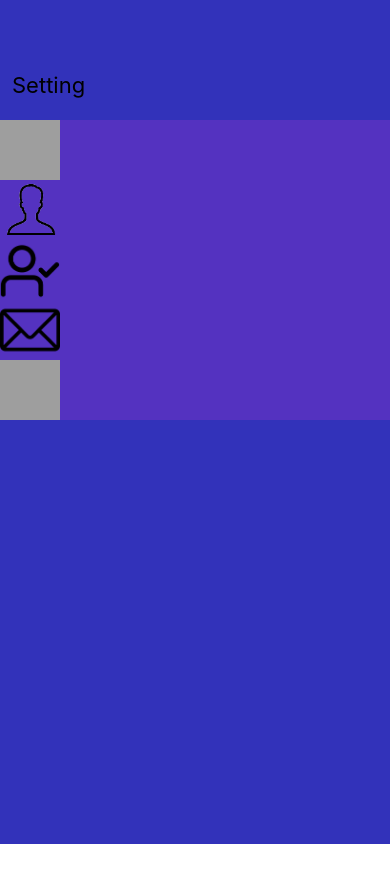
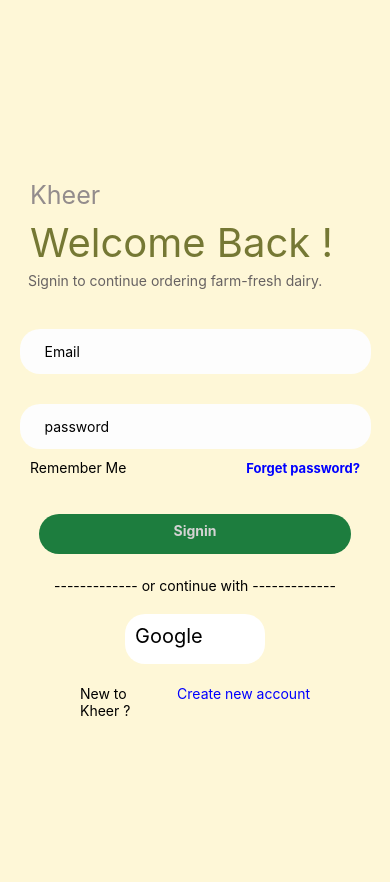
Before and after one commit to randhawa1727/dairyproducts, a React Native app: screen / in a window 390 px wide. Shown: the top 882 px of the page. Before the commit the page ends 844 px from the top, so only its background shows below. Built offline with nearby package versions, Linux system fonts and the light colour scheme; grey boxes are pictures that could not be loaded.

Commit message:
Navigation

```diff
--- a/App.tsx
+++ b/App.tsx
@@ -10,9 +10,9 @@
   return (
     // <Homepage/>
     // <Profile></Profile>
-    // <Loginpage></Loginpage>
+    <Loginpage></Loginpage>
     //  <Signup></Signup>
-    <Setting></Setting>
+    // <Setting></Setting>
   )
 }
 
--- a/src/screens/Setting.js
+++ b/src/screens/Setting.js
@@ -527,7 +527,7 @@
     {
       "id": 1,
       "img":require('../assets/userprofile.png'),
-      "user":"Sahil",
+      "title":"Sahil",
       "gmail":"sahil@gmaail.com",
 
     },
@@ -535,24 +535,24 @@
     {
       "id":2,
       "img":require('../assets/profile.png'),
-      "edit":"Edit Profile",
+      "title":"Edit Profile",
 
     },
 
     {
       "id":3,
       "img":require('../assets/people.png'),
-      "username":"sahil1234",
+      "title":"sahil1234",
     },
     {
       "id":4,
-      "email":"sahil@gmial.com",
+      "title":"sahil@gmial.com",
       "img":require('../assets/email.png'),
 
     },
     {
       "id":5,
-      "number":"Phone Number",
+      "title":"Phone Number",
       "img":require('../assets/telephone.png'),
 
     },
@@ -561,6 +561,8 @@
   const renderItem=({item})=>(
     <View style={style.profile}>
      <Image style={style.userimg} source={item.img}  />
+     <Text style={style.title}>{item.title}</Text>
+
 
     </View>
   )
@@ -595,8 +597,9 @@
     flex:1,
   },
   userimg:{
-    height:60,
-    width:60,
+    height:30,
+    width:30,
+    color:"rgba(241, 20, 20, 0.87)",
   },
 
   setting:{
@@ -612,6 +615,20 @@
   profile:{
     backgroundColor:"#d3d3",
     flexDirection:"row",
+    width:"90%",
+    height:70,
+    borderRadius:20,
+    alignSelf:"center",
+    marginTop:5,
+    padding:15,
+    flexDirection:"row",
+
+
+  },
+
+  title:{
+    color:"#dbd3d3",
+    fontSize:15,
 
   }
 
```
Also changed, not shown: src/Navigation/Stacknavigation.js (+7 -3 lines).
